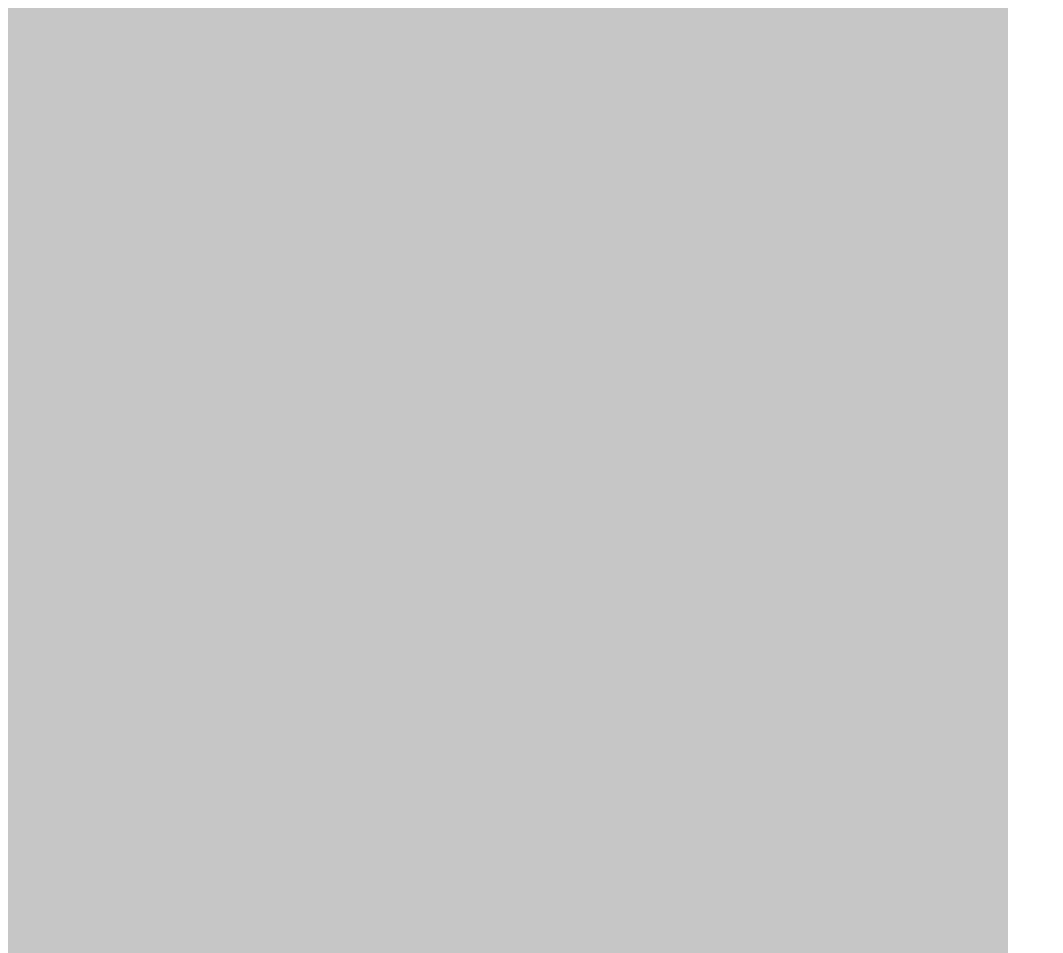
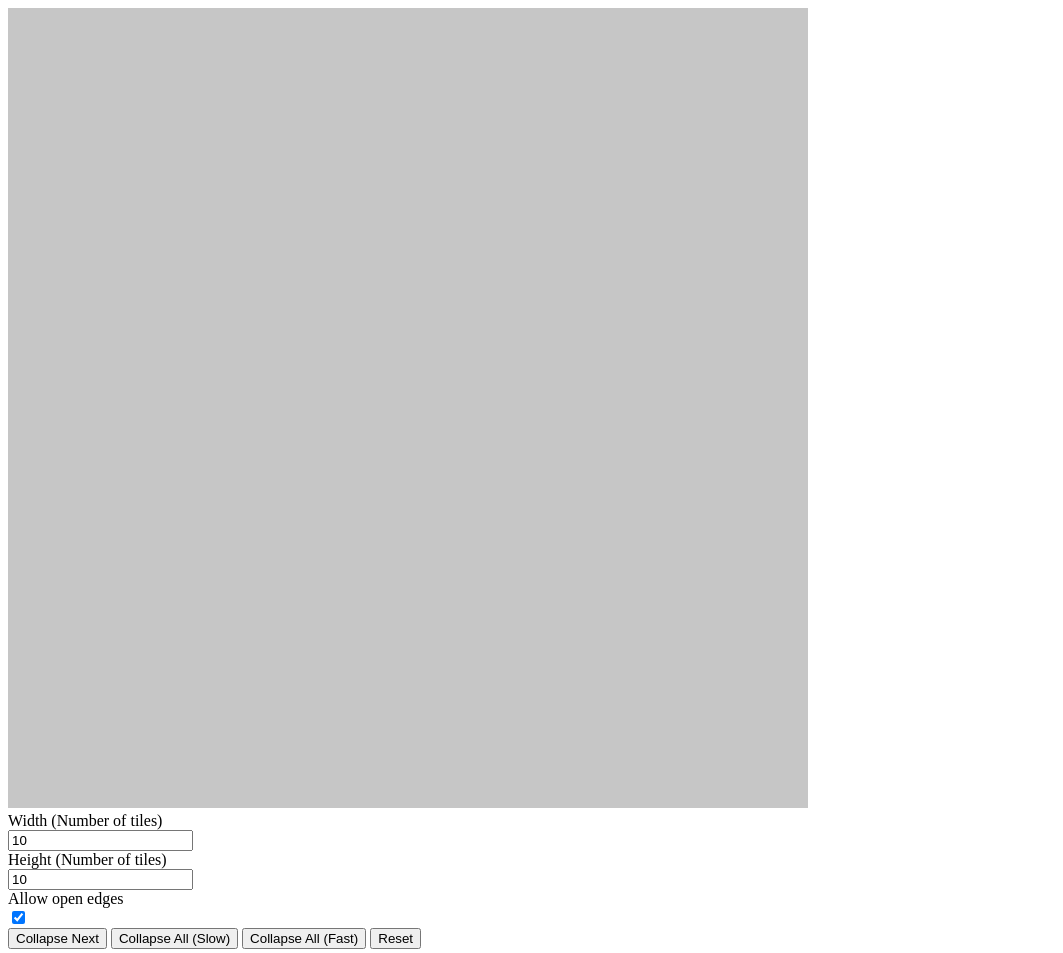
Before and after one commit to floppey/map-generator, a website built with Vite: page index.html in a window 1280 px wide. Shown: the top 953 px of the page, without its empty margins (0-1063 px from the left). Built offline with nearby package versions, Linux system fonts and the light colour scheme.

Commit message:
feat: added controls

```diff
--- a/index.html
+++ b/index.html
@@ -13,6 +13,23 @@
   <body>
     <canvas id="map" style="background-color: rgb(198, 198, 198)"></canvas>
     <div id="controls">
+      <label>
+        Width (Number of tiles)<br/>
+        <input type="number" id="width" value="10" />
+        </label>
+      </label>
+      <br/>
+      <label>
+        Height (Number of tiles)<br/>
+        <input type="number" id="height" value="10" />
+      </label>
+      <br/>
+      <label>
+        Allow open edges<br/>
+        <input type="checkbox" id="allowOpenEdges" checked="checked" />
+      </label>
+    </div>
+    <div id="buttons">
       <button id="collapseNext">Collapse Next</button>
       <button id="collapseAllSlow">Collapse All (Slow)</button>
       <button id="collapseAllFast">Collapse All (Fast)</button>
--- a/src/classes/Grid.ts
+++ b/src/classes/Grid.ts
@@ -6,13 +6,46 @@ export class Grid {
   #tiles: Tile[];
   #cells: Cell[];
 
-  constructor(size: number, tiles: Tile[]) {
+  constructor(
+    width: number,
+    height: number,
+    tiles: Tile[],
+    allowOpenEdges: boolean
+  ) {
     this.#tiles = tiles;
     this.#cells = [];
 
-    for (let x = 0; x < size; x++) {
-      for (let y = 0; y < size; y++) {
-        this.#cells.push(new Cell(this, x, y, [...tiles]));
+    for (let x = 0; x < width; x++) {
+      for (let y = 0; y < height; y++) {
+        if (
+          !allowOpenEdges &&
+          (x === 0 || y === 0 || x === width - 1 || y === height - 1)
+        ) {
+          let allowedTiles = [...tiles];
+          if (x === 0) {
+            allowedTiles = allowedTiles.filter(
+              (tile) => tile.sockets.left === "BBB"
+            );
+          }
+          if (y === 0) {
+            allowedTiles = allowedTiles.filter(
+              (tile) => tile.sockets.top === "BBB"
+            );
+          }
+          if (x === width - 1) {
+            allowedTiles = allowedTiles.filter(
+              (tile) => tile.sockets.right === "BBB"
+            );
+          }
+          if (y === height - 1) {
+            allowedTiles = allowedTiles.filter(
+              (tile) => tile.sockets.bottom === "BBB"
+            );
+          }
+          this.#cells.push(new Cell(this, x, y, [...allowedTiles]));
+        } else {
+          this.#cells.push(new Cell(this, x, y, [...tiles]));
+        }
       }
     }
   }
--- a/src/main.ts
+++ b/src/main.ts
@@ -44,10 +44,8 @@ symmetricalTiles.forEach((tile) => {
   }
 });
 
-const GRID_SIZE = 20;
-const CANVAS_SIZE = 1000;
-const CELL_SIZE = CANVAS_SIZE / GRID_SIZE;
-
+const CELL_SIZE = 80;
+let grid = new Grid(0, 0, uniqueTiles, true);
 const canvas = document.getElementById("map") as HTMLCanvasElement;
 const debugCanvas = document.getElementById("debug") as HTMLCanvasElement;
 const ctx = canvas.getContext("2d");
@@ -57,12 +55,24 @@ if (!ctx || !debugCtx) {
   throw new Error("Could not get canvas context");
 }
 
-canvas.height = CANVAS_SIZE;
-canvas.width = CANVAS_SIZE;
+const initializeGrid = () => {
+  const height = Number(
+    (document.getElementById("height") as HTMLInputElement).value
+  );
+  const width = Number(
+    (document.getElementById("width") as HTMLInputElement).value
+  );
+  const allowOpenEdges = (
+    document.getElementById("allowOpenEdges") as HTMLInputElement
+  ).checked;
+  grid = new Grid(width, height, uniqueTiles, allowOpenEdges);
+  canvas.height = height * CELL_SIZE;
+  canvas.width = width * CELL_SIZE;
+};
+
 debugCanvas.height = uniqueTiles.length * 100;
-debugCanvas.width = CANVAS_SIZE;
+debugCanvas.width = 1000;
 
-let grid = new Grid(GRID_SIZE, uniqueTiles);
 let animationFrameId = -1;
 
 const images: Record<string, HTMLImageElement> = {};
@@ -75,7 +85,7 @@ dungeonTiles.forEach((tile) => {
 
 const drawDebug = () => {
   // render all possible tiles
-  debugCtx.clearRect(0, 0, CANVAS_SIZE, CANVAS_SIZE);
+  debugCtx.clearRect(0, 0, debugCanvas.width, debugCanvas.height);
 
   const CELL_SIZE = 80;
 
@@ -212,7 +222,7 @@ const drawDebug = () => {
 
 export const draw = () => {
   // Clear the canvas
-  ctx.clearRect(0, 0, CANVAS_SIZE, CANVAS_SIZE);
+  ctx.clearRect(0, 0, canvas.width, canvas.height);
 
   // Populate the cells
   grid.cells.forEach((cell) => {
@@ -326,24 +336,27 @@ document.getElementById("collapseNext")?.addEventListener("click", () => {
 
 document.getElementById("collapseAllSlow")?.addEventListener("click", () => {
   cancelAnimationFrame(animationFrameId);
+  initializeGrid();
   collapseAll();
   drawDebug();
 });
 
 document.getElementById("collapseAllFast")?.addEventListener("click", () => {
   cancelAnimationFrame(animationFrameId);
+  initializeGrid();
   collapseAllFast();
   drawDebug();
 });
 
 document.getElementById("reset")?.addEventListener("click", () => {
   cancelAnimationFrame(animationFrameId);
-  grid = new Grid(GRID_SIZE, uniqueTiles);
+  initializeGrid();
   draw();
   drawDebug();
 });
 
 setTimeout(() => {
+  initializeGrid();
   draw();
   drawDebug();
 }, 1000);
```
